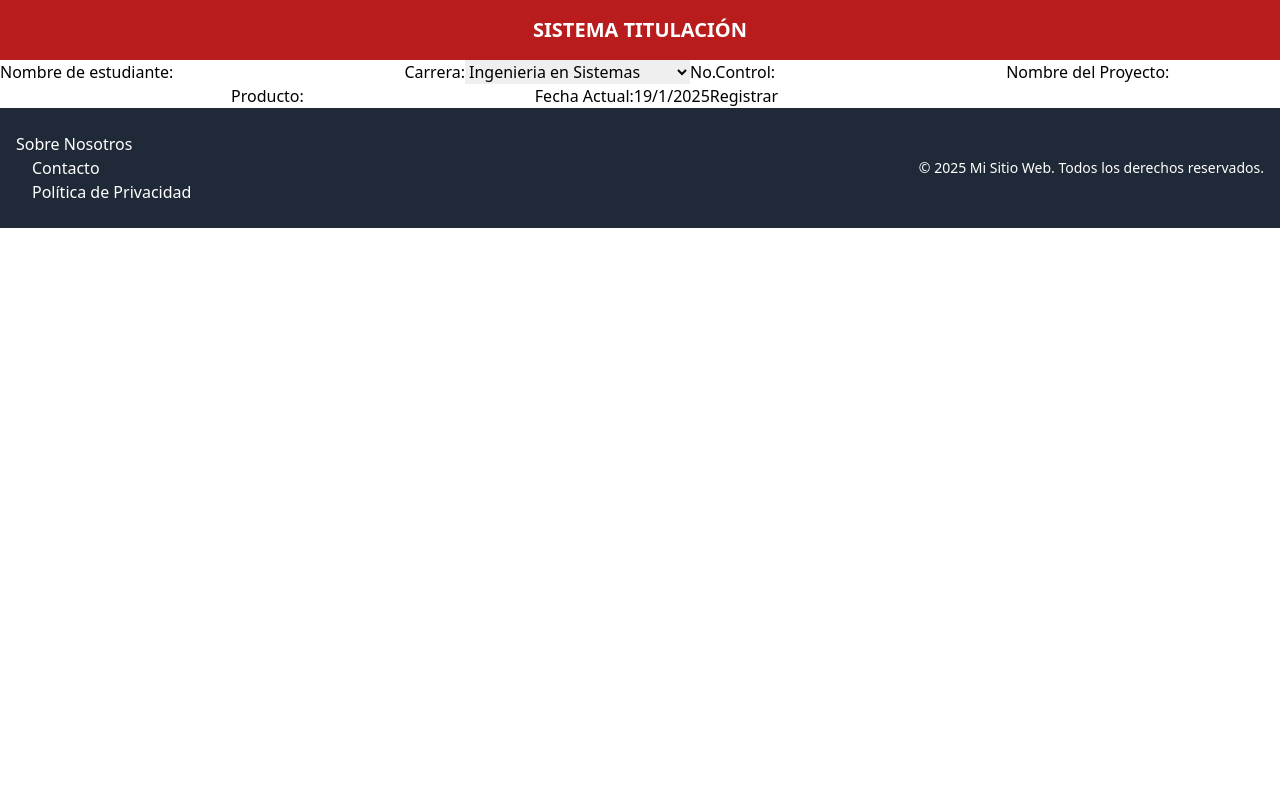
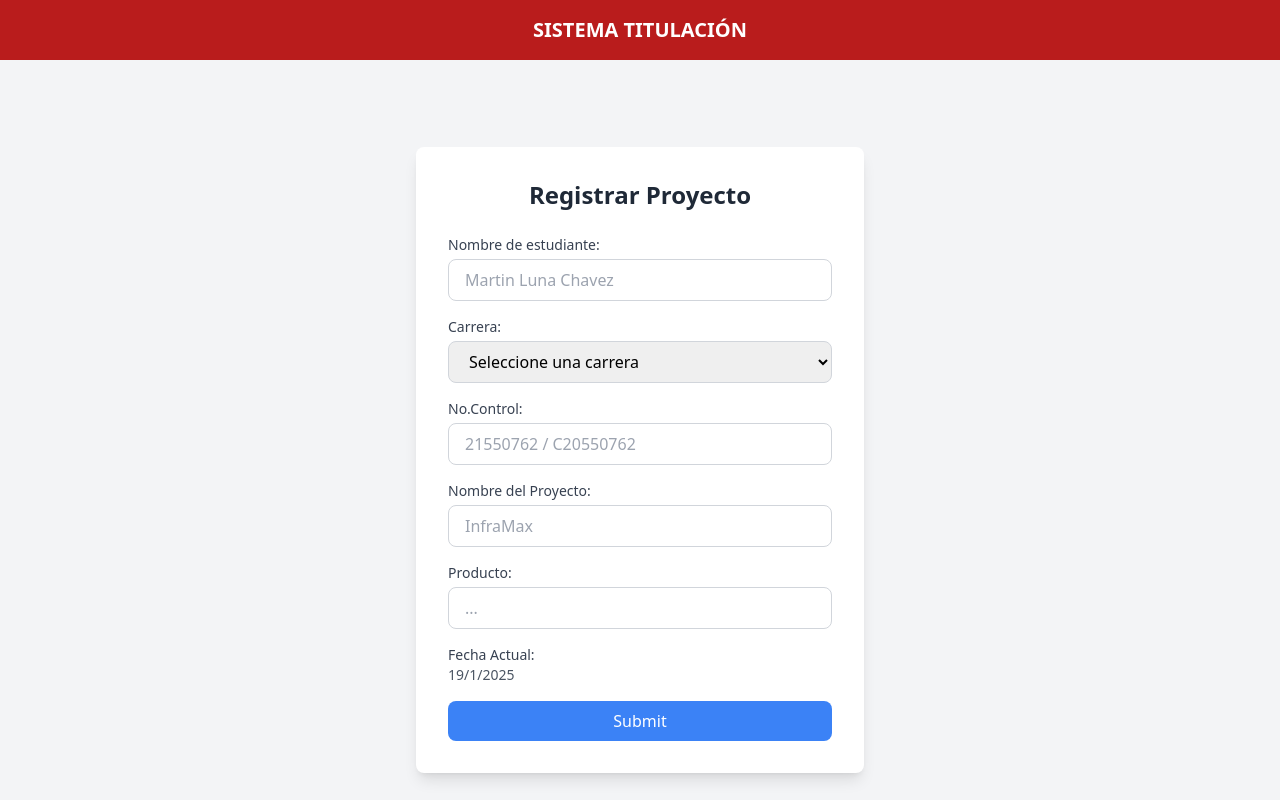
Before and after one commit to JesusPalacios24/RTF, a Next.js app: page /UI/Registrar in a window 1280 px wide. Shown: the top 800 px of the page. Built offline with nearby package versions, Linux system fonts and the light colour scheme.

Commit message:
Registro de Alumnos a mongo

```diff
--- a/app/UI/PRINAdmin/USERS/page.jsx
+++ b/app/UI/PRINAdmin/USERS/page.jsx
@@ -31,22 +31,45 @@ export default function Creacion (){
         }
     };
     return(
+            <div className="flex items-center justify-center min-h-screen bg-gray-100">
+            <div className="w-full max-w-md p-8 bg-white rounded-lg shadow-lg">
+                <h1 className="text-2xl font-bold text-gray-800 text-center mb-6">Alta de usuarios</h1>
+                <form onSubmit={handleRegister} className="space-y-4">
+                <div>
+                    <label className="block text-sm font-medium text-gray-700">Usuario</label>
+                    <input
+                    type="text"
+                    placeholder="username"
+                    required
+                    value={username}
+                    onChange={(e) => setusername(e.target.value)}
+                    className="w-full mt-1 px-4 py-2 border border-gray-300 rounded-lg focus:ring-2 focus:ring-blue-400 focus:outline-none"
+                    />
+                </div>
+                <div>
+                    <label className="block text-sm font-medium text-gray-700">Contraseña</label>
+                    <input
+                    type="password"
+                    placeholder="Password"
+                    required
+                    value={password}
+                    onChange={(e) => setPassword(e.target.value)}
+                    className="w-full mt-1 px-4 py-2 border border-gray-300 rounded-lg focus:ring-2 focus:ring-blue-400 focus:outline-none"
+                    />
+                </div>
+                <div>
+                    <button
+                    type="submit"
+                    className="w-full bg-blue-500 text-white py-2 px-4 rounded-lg hover:bg-blue-600 transition"
+                    >
+                    Crear
+                    </button>
+                </div>
+                </form>
+                {mensaje && <p className="mt-4 text-center text-sm text-red-500">{mensaje}</p>}
+            </div>
+            </div>
 
-
-        <div>
-            <h1>Creacion</h1>
-            <form onSubmit={handleRegister}>
-                <p>Usuario</p>
-                <input type="text" placeholder="username" value={username} onChange={(e)=>setusername(e.target.value)}/>
-
-                <p>Contraseña</p>
-                <input type="password" placeholder="Password" value={password} onChange={(e)=>setPassword(e.target.value)}/>
-
-                <p></p>
-                <button type="submit" >Crear</button>
-            </form>
-            {mensaje && <p>{mensaje}</p>}
-        </div>
 
     );
 }
--- a/app/UI/Registrar/page.jsx
+++ b/app/UI/Registrar/page.jsx
@@ -1,40 +1,143 @@
 'use client'
 import React from 'react';
+import { useState } from 'react';
 
 export default function Registro() {
 
     const fechaFormateada = new Date().toLocaleDateString('es-ES');
 
+    const [nombre,setNombre] = useState('');
+    const [carrera,setCarrera] = useState('');
+    const [noControl,setNoControl] = useState('');
+    const [nomProyecto, setNomProyecto] = useState('');
+    const [producto, setProducto] = useState('');
+    const [fecha] = useState(fechaFormateada);
+    const [mensaje, setMensaje] = useState('');
+
+    const handleSelectChange = (event) => {
+        setCarrera(event.target.value); // Actualiza el estado con el valor seleccionado
+      };
+
+    //Funcion para el registro de alumnos
+    const handleSubmit = async (e) => {
+
+        e.preventDefault();
+        // Verificar los valores que se están enviando
+    console.log({
+        nombre,
+        carrera,
+        noControl,
+        nomProyecto,
+        producto,
+        fecha
+    });
+        try {
+            const response = await fetch('/api/alumnos', {
+                method: 'POST',
+                headers: { 'Content-Type': 'application/json' },
+                body: JSON.stringify({
+                    nombre:nombre,
+                    carrera: carrera,
+                    noControl:noControl,
+                    nomProyecto:nomProyecto,
+                    producto:producto,
+                    fechaActual:fecha,}),
+            });
+
+            const data = await response.json();
+            if (response.ok) {
+                setMensaje(`Registro exitoso: ${data.message}`);
+            } else {
+                setMensaje(`Error: ${data.error}`);
+            }
+        } catch (error) {
+            setMensaje('Error al conectarse al servidor');
+            console.error(error);
+        }
+    }
     return(
-        <div>
-            <form>
-                <label htmlFor="nombre">Nombre de estudiante:</label>
-                <input type="text" id="nombre" name="nombre" required />
+        <div className="flex items-center justify-center min-h-screen bg-gray-100">
+            <div className="w-full max-w-md p-8 bg-white rounded-lg shadow-lg">
+                <h1 className="text-2xl font-bold text-gray-800 text-center mb-6">Registrar Proyecto</h1>
+                <form onSubmit={handleSubmit} className="space-y-4">
+                <div>
+                    <label htmlFor="nombre" className="block text-sm font-medium text-gray-700">Nombre de estudiante:</label>
+                    <input
+                    type="text"
+                    name="nombre"
+                    required
+                    placeholder='Martin Luna Chavez'
+                    value={nombre}
+                    onChange={(e)=> setNombre(e.target.value)}
+                    className="w-full mt-1 px-4 py-2 border border-gray-300 rounded-lg focus:ring-2 focus:ring-blue-400 focus:outline-none"
+                    />
+                </div>
 
-                <label htmlFor="apellido">Carrera:</label>
-                <select name="carreras" id="carrera"  >
-                    <option value="Ingenieria en Sistemas">Ingenieria en Sistemas</option>
-                    <option value="Ingenieria en Computacion">Ingenieria en Computacion</option>
+                <div>
+                    <label htmlFor="carrera" className="block text-sm font-medium text-gray-700">Carrera:</label>
+                    <select
+                    id="carrera"
+                    value={carrera}
+                    onChange={handleSelectChange}
+                    className="w-full mt-1 px-4 py-2 border border-gray-300 rounded-lg focus:ring-2 focus:ring-blue-400 focus:outline-none"
+                    >
+                    <option value="">Seleccione una carrera</option>
+                    <option value="Ingenieria en Sistemas y Computacion">Ingenieria en Sistemas y Computacion</option>
+                    <option value="Ingenieria en Informatica">Ingenieria en Informatica</option>
+                    </select>
+                </div>
 
-                </select>
+                <div>
+                    <label htmlFor="noControl" className="block text-sm font-medium text-gray-700">No.Control:</label>
+                    <input
+                    type="text"
+                    required
+                    placeholder='21550762 / C20550762'
+                    value={noControl}
+                    onChange={(e)=> setNoControl(e.target.value)}
+                    className="w-full mt-1 px-4 py-2 border border-gray-300 rounded-lg focus:ring-2 focus:ring-blue-400 focus:outline-none"
+                    />
+                </div>
 
-                <label htmlFor="noControl">No.Control:</label>
-                <input type="text" id="noControl" name="noControl" required />
+                <div>
+                    <label htmlFor="proyecto" className="block text-sm font-medium text-gray-700">Nombre del Proyecto:</label>
+                    <input
+                    type="text"
+                    placeholder='InfraMax'
+                    required
+                    value={nomProyecto}
+                    onChange={(e)=> setNomProyecto(e.target.value)}
+                    className="w-full mt-1 px-4 py-2 border border-gray-300 rounded-lg focus:ring-2 focus:ring-blue-400 focus:outline-none"
+                    />
+                </div>
 
-                <label htmlFor="proyecto">Nombre del Proyecto:</label>
-                <input type="text" id="proyecto" name="proyecto" required  />
+                <div>
+                    <label htmlFor="producto" className="block text-sm font-medium text-gray-700">Producto:</label>
+                    <input
+                    type="text"
+                    placeholder='...'
+                    required
+                    value={producto}
+                    onChange={(e)=> setProducto(e.target.value)}
+                    className="w-full mt-1 px-4 py-2 border border-gray-300 rounded-lg focus:ring-2 focus:ring-blue-400 focus:outline-none"
+                    />
+                </div>
 
-                <label htmlFor="producto">Producto:</label>
-                <input id="producto" name="producto" required/>
+                <div>
+                    <label htmlFor="fecha" className="block text-sm font-medium text-gray-700">Fecha Actual:</label>
+                    <label className="block text-sm text-gray-600">{fechaFormateada}</label>
+                </div>
 
-                <label htmlFor="fecha">Fecha Actual:</label>
-                <label >{fechaFormateada}</label>
+                <div>
+                    <input
+                    type="submit"
+                    className="w-full bg-blue-500 text-white py-2 px-4 rounded-lg hover:bg-blue-600 transition"
+                    />
+                </div>
+                </form>
+                {mensaje && <p className="mt-4 text-center text-sm text-red-500">{mensaje}</p>}
+            </div>
+            </div>
 
-
-                <input type="submit" value="Registrar" />
-
-
-            </form>
-        </div>
     );
 }
--- /dev/null
+++ b/app/api/alumnos/route.js
@@ -0,0 +1,65 @@
+import connectToDatabase from "../../libs/Mongoose";
+import Alumnos from "../../models/Alumnos";
+
+export async function POST(req) {
+    try {
+        await connectToDatabase(); // Conectar a la base de datos
+
+        //Obtener los datos del cuerpo de la solicitud
+        const { nombre, carrera, noControl, nomProyecto,producto,fechaActual } = await req.json();
+
+        // Validar que todos los campos estén presentes y especificar cuál falta
+        let missingField = '';
+
+        if (!nombre) missingField = 'nombre';
+        else if (!carrera) missingField = 'carrera';
+        else if (!noControl) missingField = 'nControl';
+        else if (!nomProyecto) missingField = 'nombre del proyecto';
+        else if (!producto) missingField = 'producto';
+        else if (!fechaActual) missingField = 'fecha actual';
+
+        if (missingField) {
+            return new Response(
+                JSON.stringify({ error: `El campo '${missingField}' es obligatorio` }),
+                { status: 400, headers: { 'Content-Type': 'application/json' } }
+            );
+        }
+
+        //Verificar si el Alumno Existe
+        const existingAlumno = await Alumnos.findOne({ noControl });
+        if (existingAlumno) {
+            return new Response(
+                JSON.stringify({ error: 'El número de control del alumno ya existe' }),
+                { status: 400, headers: { 'Content-Type': 'application/json' } }
+            );
+        }
+
+        // Crear un nuevo Alumno
+        const alumno = new Alumnos({
+            nombre,
+            carrera,
+            noControl,
+            nomProyecto,
+            producto,
+            fechaActual,
+        });
+
+        // Guardar el Alumno en la base de datos
+        await alumno.save();
+
+        // Responder con éxito
+        return new Response(
+            JSON.stringify({ message: 'Alumno registrado exitosamente' }),
+            { status: 201, headers: { 'Content-Type': 'application/json' } }
+        );
+
+
+    } catch (error) {
+        console.error('Error al registrar el alumno:', error);
+        return new Response(
+            JSON.stringify({ error: 'Error interno del servidor' }),
+            { status: 500, headers: { 'Content-Type': 'application/json' } }
+        );
+
+    }
+}
--- a/app/api/registro/route.js
+++ b/app/api/registro/route.js
@@ -2,6 +2,8 @@ import connectToDatabase from '../../libs/Mongoose'; // Conexión a MongoDB
 import { hashPassword } from '../../libs/hash'; // Función para hashear contraseñas
 import User from '../../models/User'; // Modelo del usuario
 
+
+// Ruta para registrar un nuevo usuario
 export async function POST(req) {
   try {
     await connectToDatabase(); // Conectar a la base de datos
--- /dev/null
+++ b/app/models/Alumnos.js
@@ -0,0 +1,18 @@
+import mongoose from "mongoose";
+
+const AlumnosSchema = new mongoose.Schema({
+    nombre: { type: String, required: true },
+    carrera: { type: String, required: true },
+    noControl: { type: String, require: true , unique: true },
+    nomProyecto: { type: String, required: true },
+    producto : { type: String, required: true },
+    fechaActual: { type: String, required: true },
+});
+
+// Crea el modelo basado en el esquema
+
+const Alumnos = mongoose.models.Alumnos || mongoose.model('Alumnos', AlumnosSchema);
+
+export default Alumnos;
+
+// En este archivo, se define el esquema para la colección de alumnos en MongoDB.
--- a/app/models/User.js
+++ b/app/models/User.js
@@ -9,3 +9,5 @@ const UserSchema = new mongoose.Schema({
 const User = mongoose.models.Usuarios || mongoose.model('Usuarios', UserSchema);
 
 export default User;
+
+// En este archivo, se define el esquema para la colección de alumnos en MongoDB.
```
Also changed, not shown: app/api/alumnos/[id]/route.js (added).
